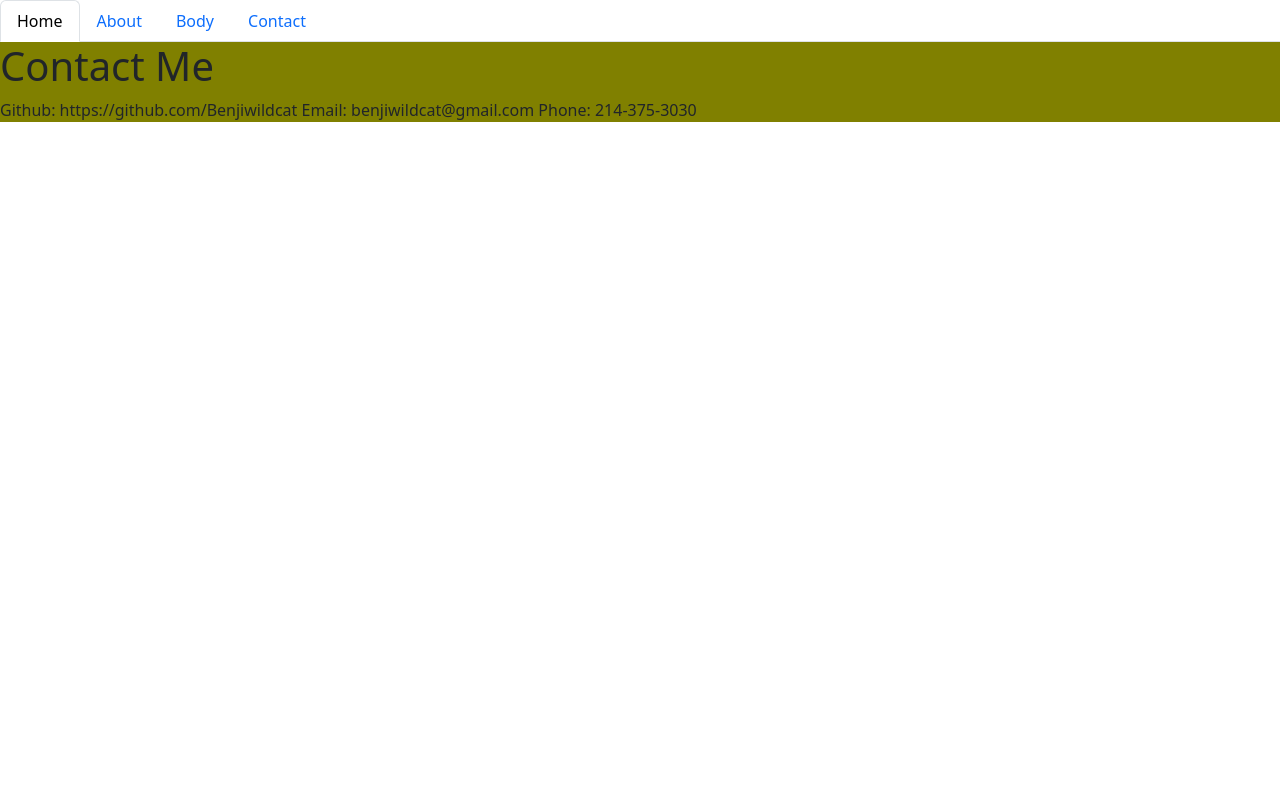
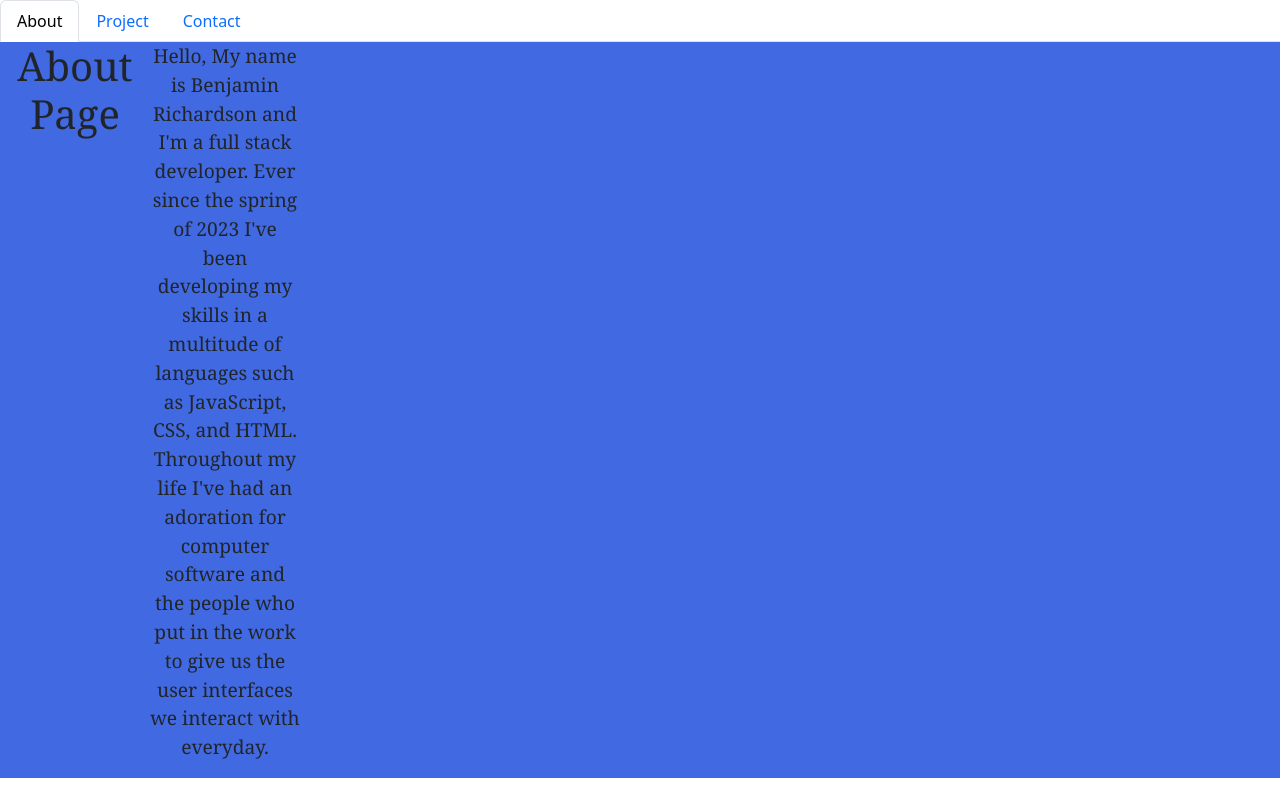
Before and after one commit to Benjiwildcat/portfolio-3, a React (Create React App) app: page / in a window 1280 px wide. Built offline with nearby package versions, Linux system fonts and the light colour scheme.

Commit message:
testing tailwind on about page

```diff
--- a/src/components/NavTabs.js
+++ b/src/components/NavTabs.js
@@ -5,17 +5,6 @@ import React from 'react';
 function NavTabs({ currentPage, handlePageChange }) {
   return (
     <ul className="nav nav-tabs">
-      <li className="nav-item">
-        <a
-          href="#home"
-          onClick={() => handlePageChange('Home')}
-          //*  TODO: BONUS: Add a comment explaining what kind of operator this is and what it is checking for
-
-          className={currentPage === 'Home' ? 'nav-link active' : 'nav-link'}
-        >
-          Home
-        </a>
-      </li>
       <li className="nav-item">
         <a
           href="#about"
@@ -29,13 +18,13 @@ function NavTabs({ currentPage, handlePageChange }) {
       </li>
       <li className="nav-item">
         <a
-          href="#body"
-          onClick={() => handlePageChange('Body')}
+          href="#project"
+          onClick={() => handlePageChange('Project')}
           //  TODO: Add a comment explaining what this logic is doing
 
-          className={currentPage === 'Body' ? 'nav-link active' : 'nav-link'}
+          className={currentPage === 'Project' ? 'nav-link active' : 'nav-link'}
         >
-          Body
+          Project
         </a>
       </li>
       <li className="nav-item">
--- a/src/components/PortfolioContainer.js
+++ b/src/components/PortfolioContainer.js
@@ -1,19 +1,19 @@
 import React, { useState } from 'react';
 import NavTabs from './NavTabs';
 import About from './pages/About';
-import Projects from './pages/Projects';
+import Project from './pages/Project';
 import Contact from './pages/Contact';
 
 export default function PortfolioContainer() {
-  const [currentPage, setCurrentPage] = useState('Home');
+  const [currentPage, setCurrentPage] = useState('About');
 
   // TODO: Add a comment describing the functionality of this method
   const renderPage = () => {
     if (currentPage === 'About') {
       return <About />;
     }
-    if (currentPage === 'Projects') {
-      return <Projects />;
+    if (currentPage === 'Project') {
+      return <Project />;
     }
     return <Contact />;
   };
--- a/src/components/Projects.module.css
+++ b/src/components/Project.module.css
@@ -1,4 +1,5 @@
-.projects {
+.project {
     background-color: royalblue;
+    display: grid;
     grid-template-columns: 150px 150px;
 }
--- a/src/components/about.module.css
+++ b/src/components/about.module.css
@@ -1,3 +1,9 @@
 .about {
     background-color: beige;
+    background-color: royalblue;
+    display: grid;
+    grid-template-columns: 150px 150px;
+    text-align: center;
+    font-family: Cambria, Cochin, Georgia, Times, 'Times New Roman', serif;
+    font-size: 120%;
 }
--- a/src/components/pages/About.js
+++ b/src/components/pages/About.js
@@ -6,12 +6,7 @@ export default function About() {
     <div className={styles.about}>
       <h1>About Page</h1>
       <p>
-        Nunc pharetra finibus est at efficitur. Praesent sed congue diam.
-        Integer gravida dui mauris, ut interdum nunc egestas sed. Aenean sed
-        mollis diam. Nunc aliquet risus ac finibus porta. Nam quis arcu non
-        lectus tincidunt fermentum. Suspendisse aliquet orci porta quam semper
-        imperdiet. Praesent euismod mi justo, faucibus scelerisque risus cursus
-        in. Sed rhoncus mollis diam, sit amet facilisis lectus blandit at.
+        Hello, My name is Benjamin Richardson and I'm a full stack developer. Ever since the spring of 2023 I've been developing my skills in a multitude of languages such as JavaScript, CSS, and HTML. Throughout my life I've had an adoration for computer software and the people who put in the work to give us the user interfaces we interact with everyday.
       </p>
     </div>
   );
--- a/src/components/pages/Projects.js
+++ b/src/components/pages/Project.js
@@ -1,10 +1,10 @@
 import React from 'react';
-import styles from '../Projects.module.css'
+import styles from '../Project.module.css'
 
-export default function Projects() {
+export default function Project() {
   return (
-    <div className={styles.body}>
-      <h1>Body Page</h1>
+    <div className={styles.project}>
+      <h1>Projects</h1>
       <p>
         Donec a volutpat quam. Curabitur nec varius justo, sed rutrum ligula.
         Curabitur pellentesque turpis sit amet eros iaculis, a mollis arcu
```
